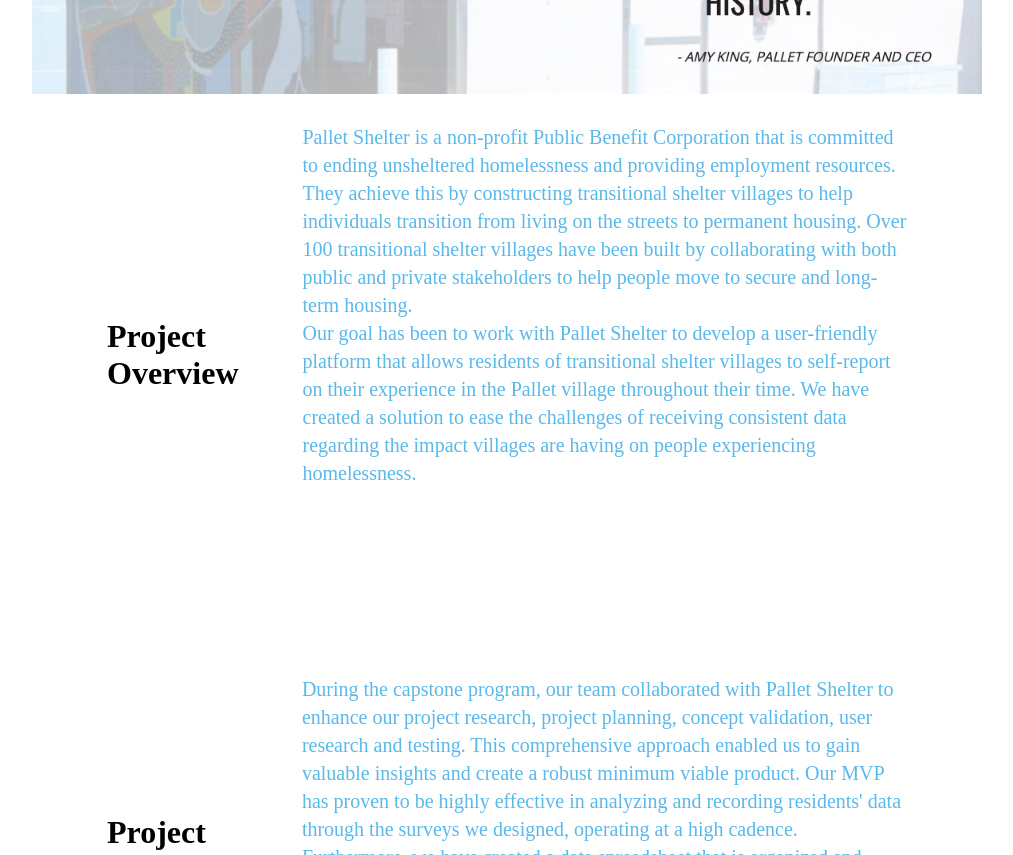
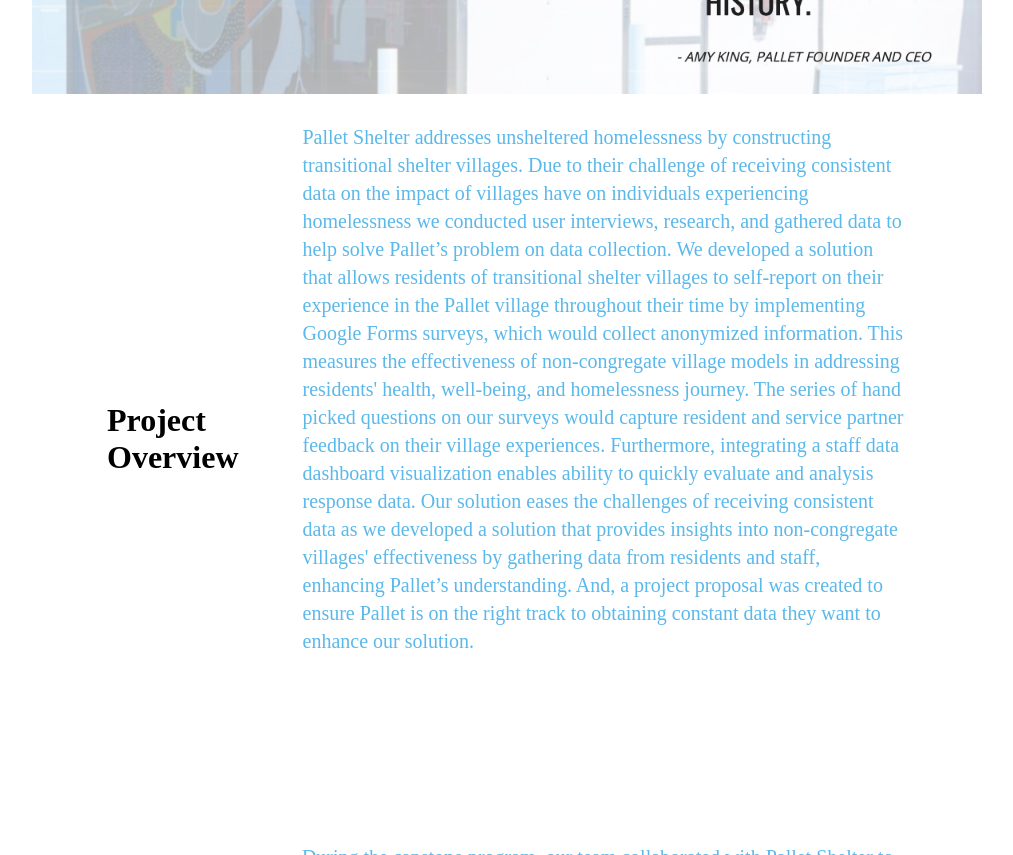
Before and after one commit to mb2335/PalletPals, a plain HTML site: page project.html in a window 1280 px wide. Shown: the part 500-1355 px from the top of the page, without its empty margins (133-1146 px from the left). Drawn offline with nearby package versions, Linux system fonts and the light colour scheme; a web font is replaced by a local one.

Commit message:
edited text on project page

```diff
--- a/project.html
+++ b/project.html
@@ -79,8 +79,7 @@
         <div class="container">
                 <div><h2 style="margin-right: 2em;">Project Overview</h2> </div>
                 <div>
-                    <p>Pallet Shelter is a non-profit Public Benefit Corporation that is committed to ending unsheltered homelessness and providing employment resources. They achieve this by constructing transitional shelter villages to help individuals transition from living on the streets to permanent housing. Over 100 transitional shelter villages have been built by collaborating with both public and private stakeholders to help people move to secure and long-term housing.
-                    <br> Our goal has been to work with Pallet Shelter to develop a user-friendly platform that allows residents of transitional shelter villages to self-report on their experience in the Pallet village throughout their time. We have created a solution to ease the challenges of receiving consistent data regarding the impact villages are having on people experiencing homelessness.</p>
+                    <p>Pallet Shelter addresses unsheltered homelessness by constructing transitional shelter villages. Due to their challenge of receiving consistent data on the impact of villages have on individuals experiencing homelessness we conducted user interviews, research, and gathered data to help solve Pallet’s problem on data collection. We developed a solution that allows residents of transitional shelter villages to self-report on their experience in the Pallet village throughout their time by implementing Google Forms surveys, which would collect anonymized information. This measures the effectiveness of non-congregate village models in addressing residents' health, well-being, and homelessness journey. The series of hand picked questions on our surveys would capture resident and service partner feedback on their village experiences. Furthermore, integrating a staff data dashboard visualization enables ability to quickly evaluate and analysis response data. Our solution eases the challenges of receiving consistent data as we developed a solution that provides insights into non-congregate villages' effectiveness by gathering data from residents and staff, enhancing Pallet’s understanding. And, a project proposal was created to ensure Pallet is on the right track to obtaining constant data they want to enhance our solution.</p>
                 </div>
             </div>
         </div>
```
